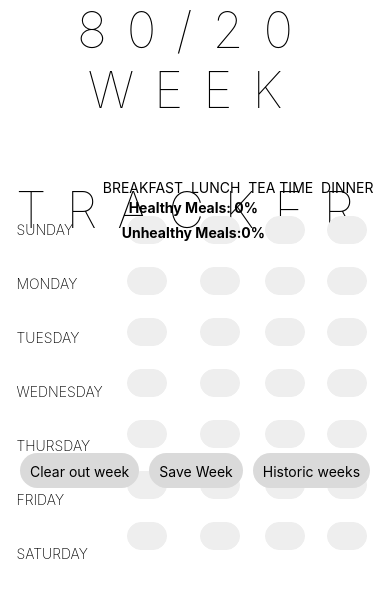
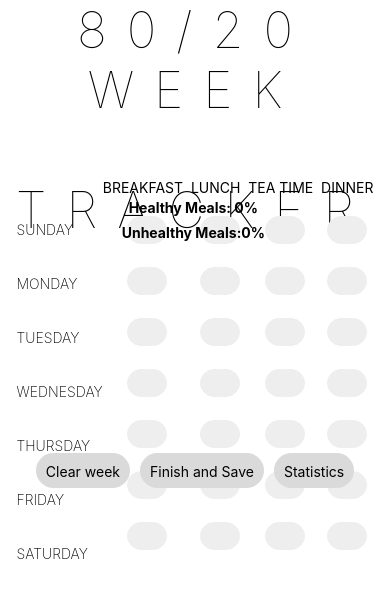
Before and after one commit to MelanieLiendo/NutritionApplication, a React Native app: screen / in a window 390 px wide. Shown: the top 598 px of the page. Built offline with nearby package versions, Linux system fonts and the light colour scheme.

Commit message:
update pressable finish and save

```diff
--- a/App.js
+++ b/App.js
@@ -618,9 +618,9 @@ export default function App() {
       </View>
 
       <View style= {styles.saveOrClear}>
-        <Pressable style = {styles.clearOut} onPress={() => alert()}><Text>Clear out week</Text></Pressable>
+        <Pressable style = {styles.clearOut} onPress={() => alert()}><Text>Clear week</Text></Pressable>
         <SaveWeek  pickerDay = {pickerDay} setPickerDay= {setPickerDay} pickerMonth= {pickerMonth} setPickerMonth= {setPickerMonth} setMessageSaveWeek= {setMessageSaveWeek} arrWeeks={arrWeeks} setArrWeeks={setArrWeeks} countHealthy={countHealthy} countUnhealthy={countUnhealthy} setCountHealthy={setCountHealthy} setCountUnhealthy={setCountUnhealthy} clearWeek={clearWeek} _storeHistorical={_storeHistorical} setModalSaveOpen={setModalSaveOpen} setReducedHealthy={setReducedHealthy} setReducedMeals={setReducedMeals}/>
-        <Pressable style = {styles.clearOut} onPress={() => historic()}><Text>Historic weeks</Text></Pressable>
+        <Pressable style = {styles.clearOut} onPress={() => historic()}><Text>Statistics</Text></Pressable>
       </View>
 
 
--- a/SaveWeek.js
+++ b/SaveWeek.js
@@ -33,7 +33,7 @@ function SaveWeek({setModalSaveOpen, pickerDay, setPickerDay, pickerMonth, setPi
 
   return (
     <SafeAreaView >
-    <Pressable style = {styles.clearOut} onPress={() => [setModalSave(true), setModalSaveOpen(true)]}><Text>Save Week</Text></Pressable>
+    <Pressable style = {styles.clearOut} onPress={() => [setModalSave(true), setModalSaveOpen(true)]}><Text>Finish and Save</Text></Pressable>
     <View style={styles.centeredView}>
       <Modal
         animationType="slide"
```
